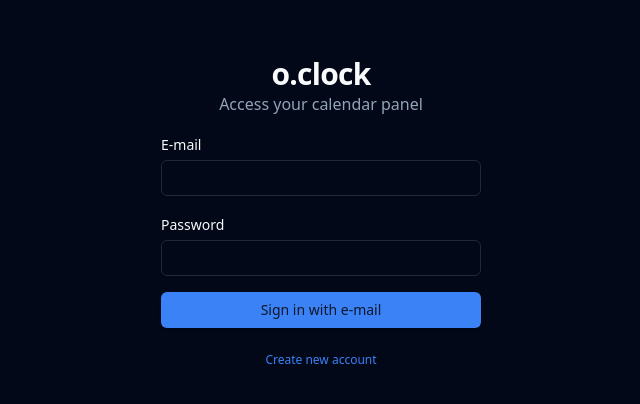
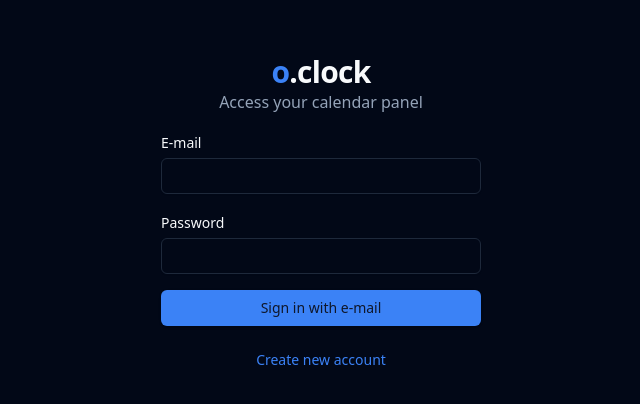
Before and after one commit to jvc22/o-clock, a Next.js app: page /auth/sign-in in a window 1280 px wide. Shown: the part 184-588 px from the top of the page, without its empty margins (319-959 px from the left). Built offline with nearby package versions, Linux system fonts and the light colour scheme.

Commit message:
style: adjust title details

```diff
--- a/src/app/auth/sign-in/sign-in-form.tsx
+++ b/src/app/auth/sign-in/sign-in-form.tsx
@@ -28,7 +28,9 @@ export function SignInForm() {
   return (
     <form onSubmit={handleSubmit} className="space-y-4">
       <div className="text-center">
-        <h1 className="text-3xl font-bold tracking-tight">o.clock</h1>
+        <h1 className="text-3xl font-bold tracking-tight">
+          <span className="text-primary">o</span>.clock
+        </h1>
 
         <span className="text-muted-foreground">
           Access your calendar panel
@@ -73,7 +75,7 @@ export function SignInForm() {
         )}
       </Button>
 
-      <Button className="w-full" variant="link" size="sm" asChild>
+      <Button className="w-full" variant="link" asChild>
         <Link href="/auth/sign-up">Create new account</Link>
       </Button>
     </form>
--- a/src/app/auth/sign-up/sign-up-form.tsx
+++ b/src/app/auth/sign-up/sign-up-form.tsx
@@ -31,7 +31,9 @@ export function SignUpForm() {
   return (
     <form onSubmit={handleSubmit} className="space-y-4">
       <div className="text-center">
-        <h1 className="text-3xl font-bold tracking-tight">o.clock</h1>
+        <h1 className="text-3xl font-bold tracking-tight">
+          <span className="text-primary">o</span>.clock
+        </h1>
 
         <span className="text-muted-foreground">
           Register and enjoy your time
@@ -98,7 +100,7 @@ export function SignUpForm() {
         Create account
       </Button>
 
-      <Button className="w-full" variant="link" size="sm" asChild>
+      <Button className="w-full" variant="link" asChild>
         <Link href="/auth/sign-in">Already registred? Sign in</Link>
       </Button>
     </form>
```
